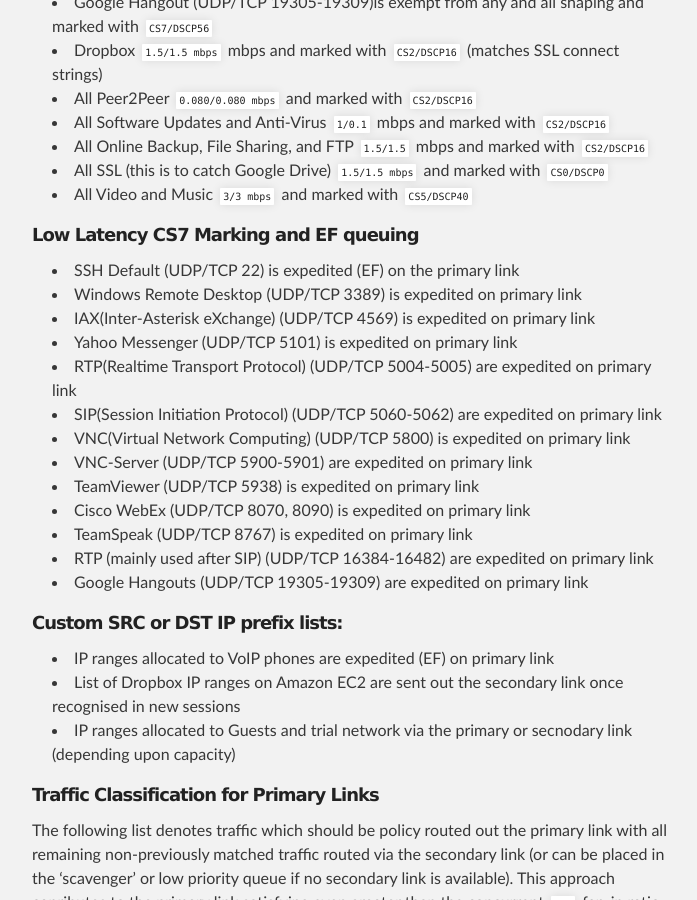
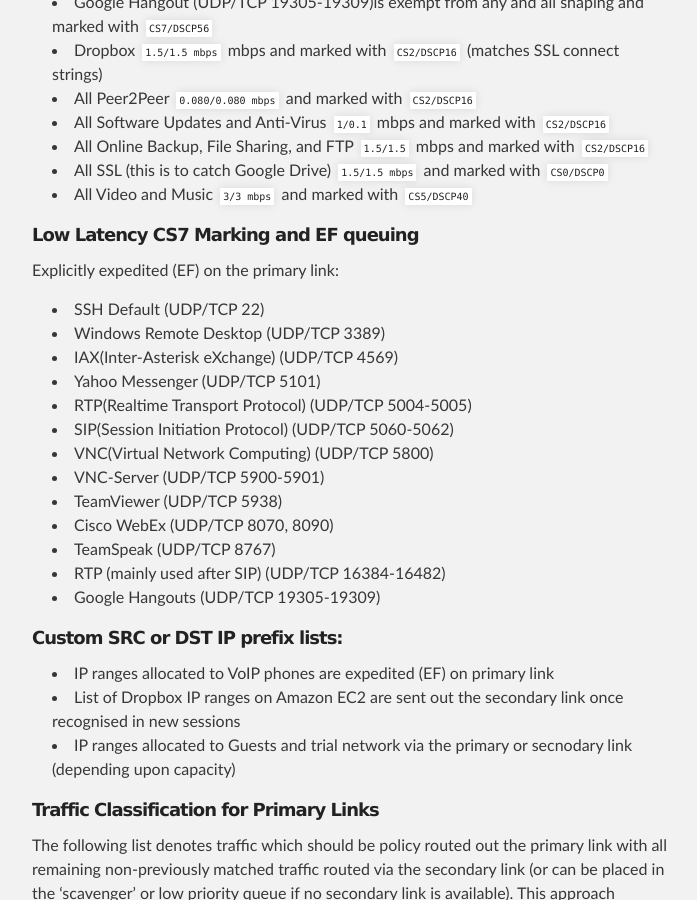
Before and after one commit to podomere/ond, a Jekyll site: the page built from ond-00001/ond-00001.md, in a window 1280 px wide and 900 px high, scrolled down 18120 px. Shown: the whole window, without its empty margins (288-985 px from the left). Built offline with Jekyll 4.4.1, drawn with Linux system fonts in a browser that asks for light colours.

Commit message:
Clearing up meaning on the application section

```diff
--- a/ond-00001/ond-00001.md
+++ b/ond-00001/ond-00001.md
@@ -357,19 +357,21 @@
 
 ##### Low Latency CS7 Marking and EF queuing
 
-* SSH Default (UDP/TCP 22) is expedited (EF) on the primary link
-* Windows Remote Desktop (UDP/TCP 3389) is expedited on primary link
-* IAX(Inter-Asterisk eXchange) (UDP/TCP 4569) is expedited on primary link
-* Yahoo Messenger (UDP/TCP 5101) is expedited on primary link
-* RTP(Realtime Transport Protocol) (UDP/TCP 5004-5005) are expedited on primary link
-* SIP(Session Initiation Protocol) (UDP/TCP 5060-5062) are expedited on primary link
-* VNC(Virtual Network Computing) (UDP/TCP 5800) is expedited on primary link
-* VNC-Server (UDP/TCP 5900-5901) are expedited on primary link
-* TeamViewer (UDP/TCP 5938) is expedited on primary link
-* Cisco WebEx (UDP/TCP 8070, 8090) is expedited on primary link
-* TeamSpeak (UDP/TCP 8767) is expedited on primary link
-* RTP (mainly used after SIP) (UDP/TCP 16384-16482) are expedited on primary link
-* Google Hangouts (UDP/TCP 19305-19309) are expedited on primary link
+Explicitly expedited (EF) on the primary link:
+
+* SSH Default (UDP/TCP 22)
+* Windows Remote Desktop (UDP/TCP 3389)
+* IAX(Inter-Asterisk eXchange) (UDP/TCP 4569)
+* Yahoo Messenger (UDP/TCP 5101)
+* RTP(Realtime Transport Protocol) (UDP/TCP 5004-5005)
+* SIP(Session Initiation Protocol) (UDP/TCP 5060-5062)
+* VNC(Virtual Network Computing) (UDP/TCP 5800)
+* VNC-Server (UDP/TCP 5900-5901)
+* TeamViewer (UDP/TCP 5938)
+* Cisco WebEx (UDP/TCP 8070, 8090)
+* TeamSpeak (UDP/TCP 8767)
+* RTP (mainly used after SIP) (UDP/TCP 16384-16482)
+* Google Hangouts (UDP/TCP 19305-19309)
 
 ##### Custom SRC or DST IP prefix lists:
 
```
